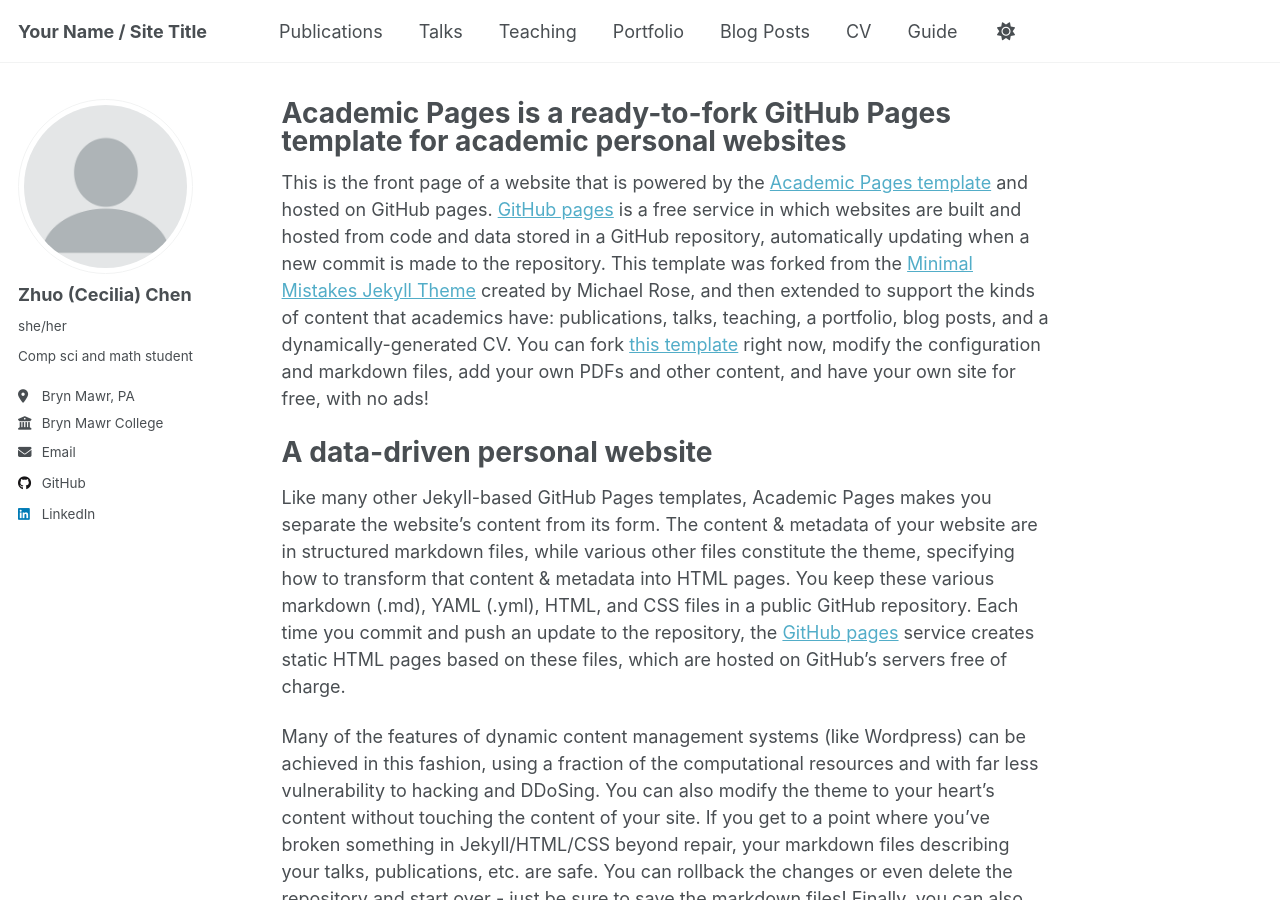
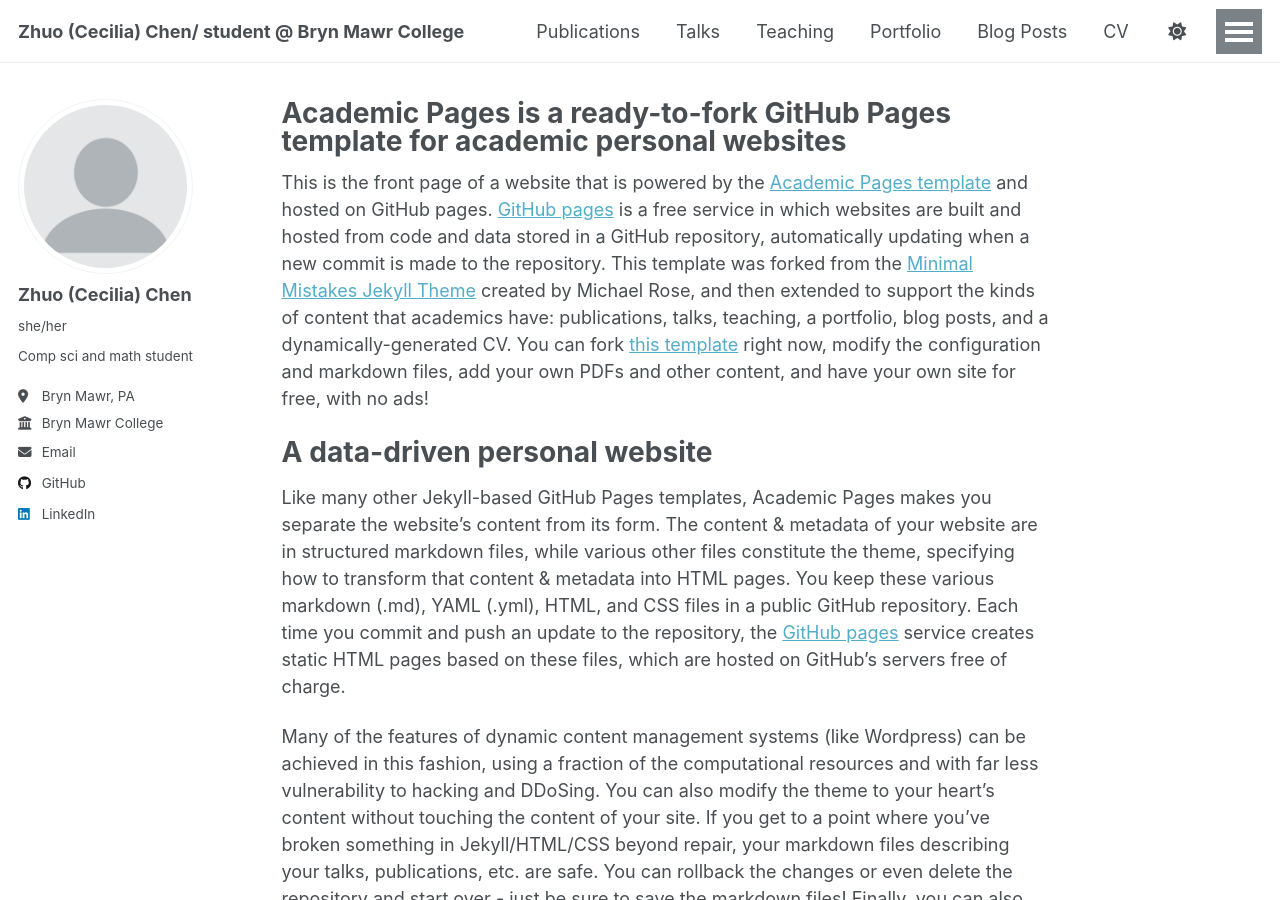
Before and after one commit to Cecilia7717/Cecilia7717.github.io, a Jekyll site: the page built from _pages/about.md, in a window 1280 px wide and 900 px high. Built offline with Jekyll 4.4.1, drawn with Linux system fonts in a browser that asks for light colours.

Commit message:
Update _config.yml

```diff
--- a/_config.yml
+++ b/_config.yml
@@ -9,7 +9,7 @@
 # Basic Site Settings
 locale                   : "en-US"
 site_theme               : "default"
-title                    : "Your Name / Site Title"
+title                    : "Zhuo (Cecilia) Chen/ student @ Bryn Mawr College"
 title_separator          : "-"
 name                     : &name "Zhuo (Cecilia) Chen"
 description              : &description "personal description"
```
